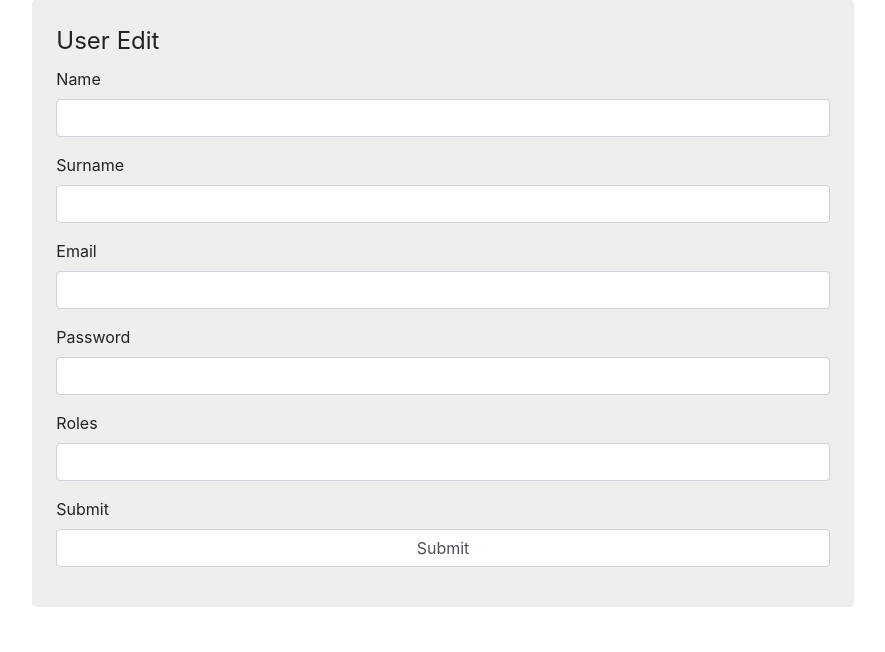
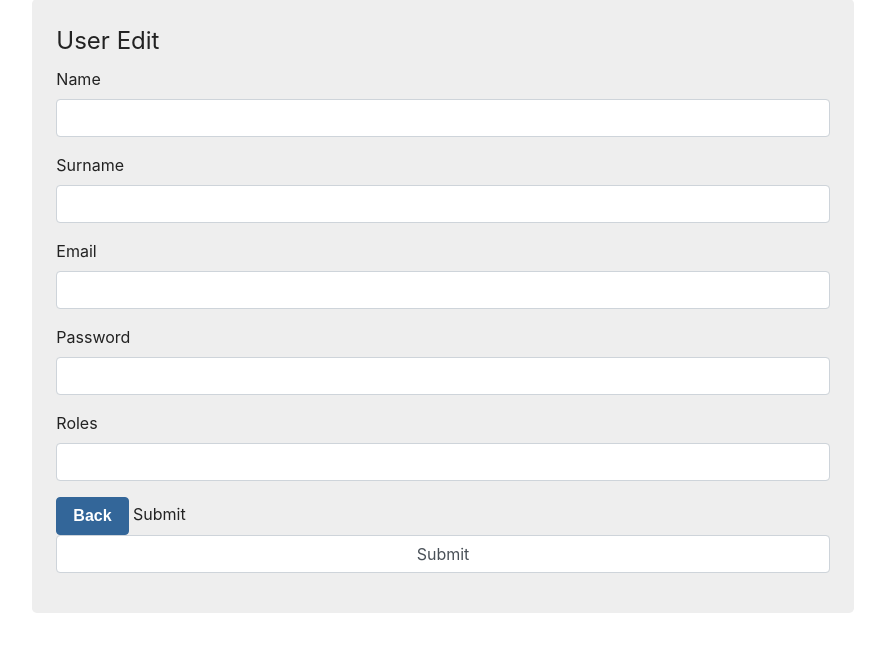
Before and after one commit to carroarmato0/expens-o-matic, a Symfony app: template templates/admin/user_edit.html.twig in a window 1280 px wide. Shown: the part 73-725 px from the top of the page, without its empty margins (197-1082 px from the left). Run offline with Twig, Linux system fonts and the light colour scheme; the template is opened without the code that fills it, so the values that code supplies are empty; form fields are guessed from the names that the template uses; some libraries are stand-ins or nearby versions; some web fonts are replaced.

Commit message:
Add Back button on User Edit page
Signed-off-by: Christophe Vanlancker <carroarmato0@inuits.eu>

```diff
--- a/templates/admin/user_edit.html.twig
+++ b/templates/admin/user_edit.html.twig
@@ -34,6 +34,7 @@
           {{ form_widget(userForm.roles) }}
         </div>
         <div class="form-group">
+          <a class="btn btn-info" href="/admin/users" role="button">Back</a>
           {{ form_label(userForm.submit) }}
           {{ form_widget(userForm.submit) }}
         </div>
```
